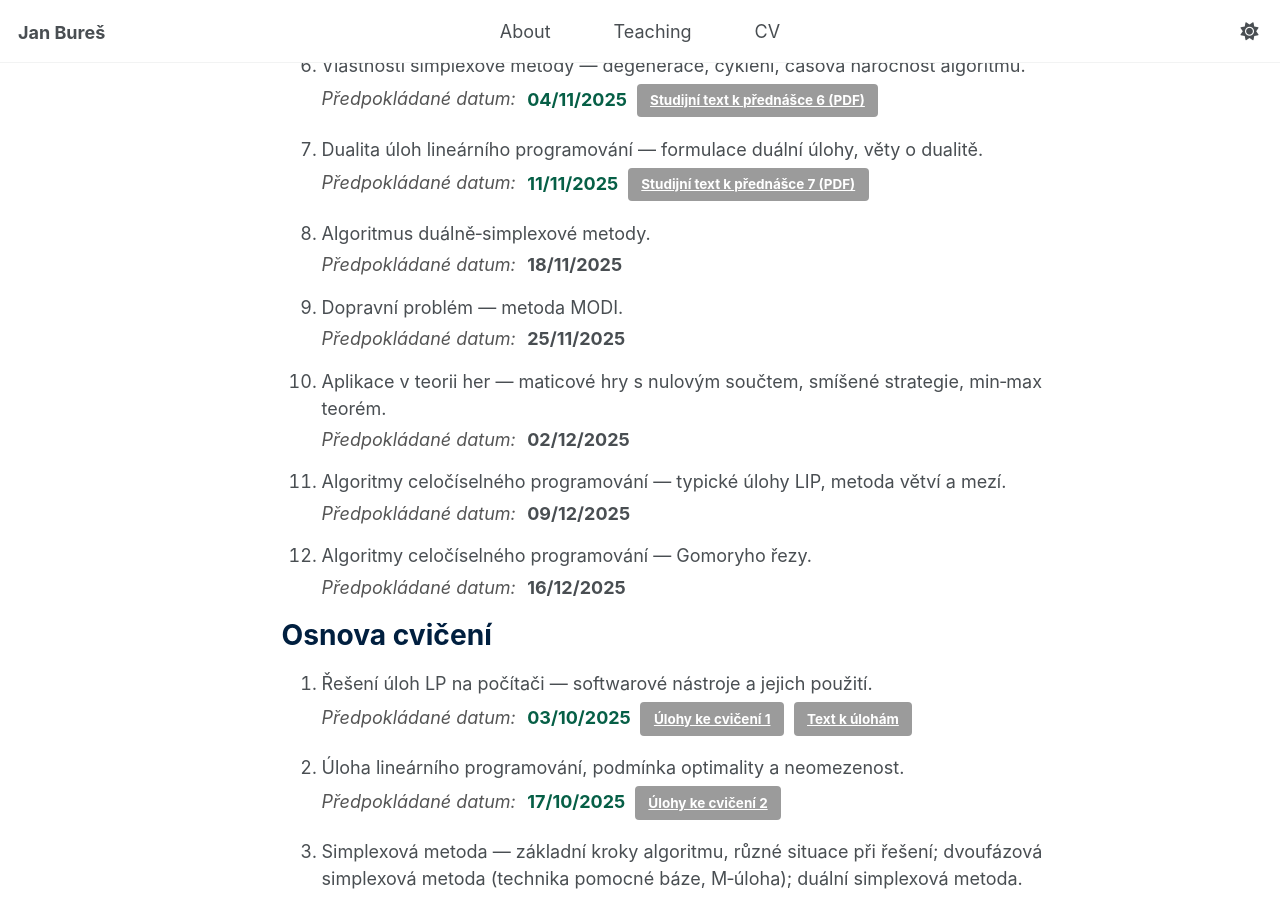
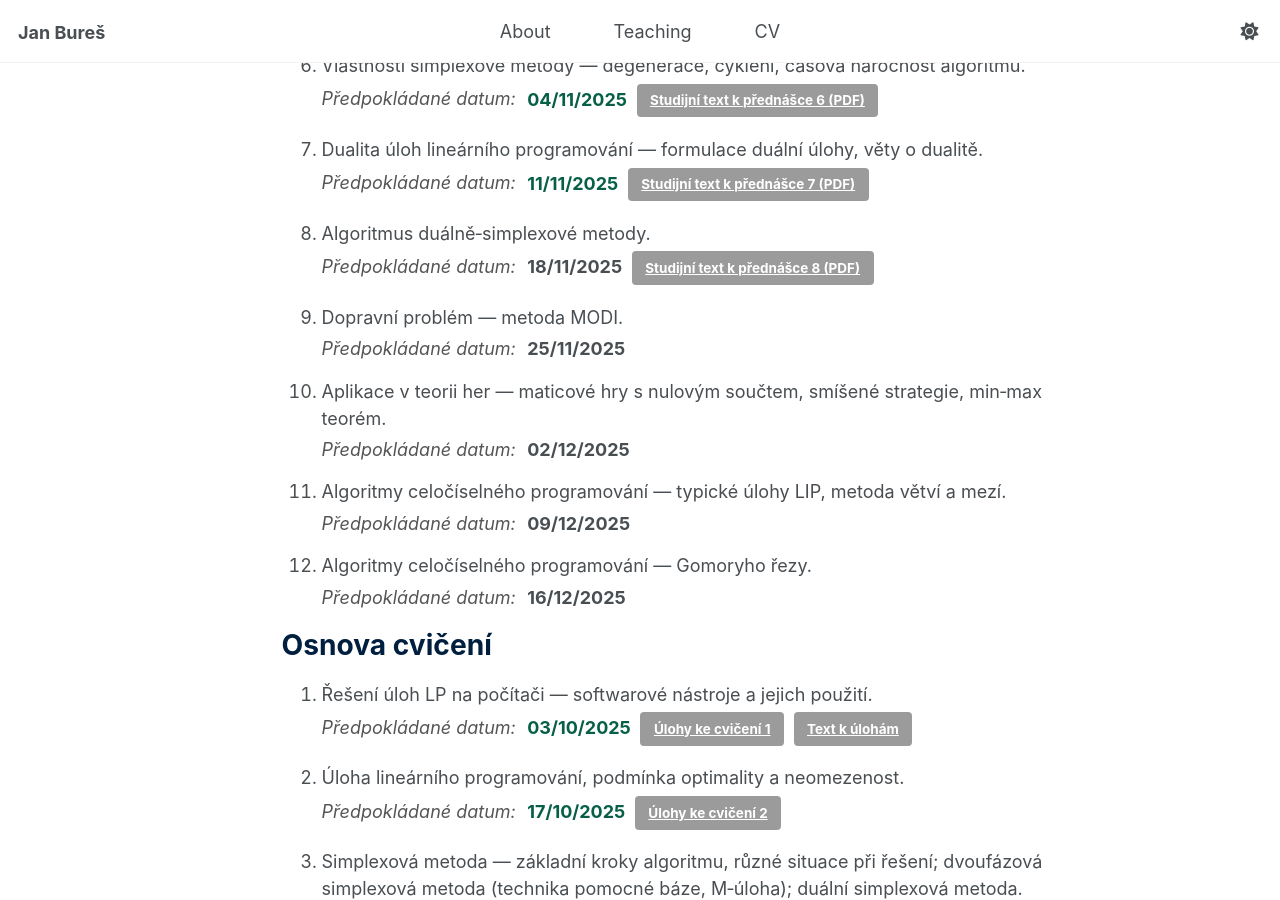
Before and after one commit to buresjan/buresjan.github.io, a Jekyll site: the page built from _teaching/01lip.md, in a window 1280 px wide and 900 px high, scrolled down 1314 px. Built offline with Jekyll 4.4.1, drawn with Linux system fonts in a browser that asks for light colours.

Commit message:
add new prednaska

```diff
--- a/_teaching/01lip.md
+++ b/_teaching/01lip.md
@@ -73,7 +73,7 @@
 7. Dualita úloh lineárního programování — formulace duální úlohy, věty o dualitě.
    <div class="lp-date"><span class="label">Předpokládané datum:</span> <span class="date past">11/11/2025</span> <a class="btn" href="{{ '/files/pr07.pdf' | relative_url }}" download>Studijní text k přednášce 7 (PDF)</a></div>
 8. Algoritmus duálně‑simplexové metody.
-   <div class="lp-date"><span class="label">Předpokládané datum:</span> <span class="date">18/11/2025</span></div>
+   <div class="lp-date"><span class="label">Předpokládané datum:</span> <span class="date">18/11/2025</span> <a class="btn" href="{{ '/files/pr08.pdf' | relative_url }}" download>Studijní text k přednášce 8 (PDF)</a></div>
 9. Dopravní problém — metoda MODI.
    <div class="lp-date"><span class="label">Předpokládané datum:</span> <span class="date">25/11/2025</span></div>
 10. Aplikace v teorii her — maticové hry s nulovým součtem, smíšené strategie, min‑max teorém.
```
Also changed, not shown: 1 other file.
